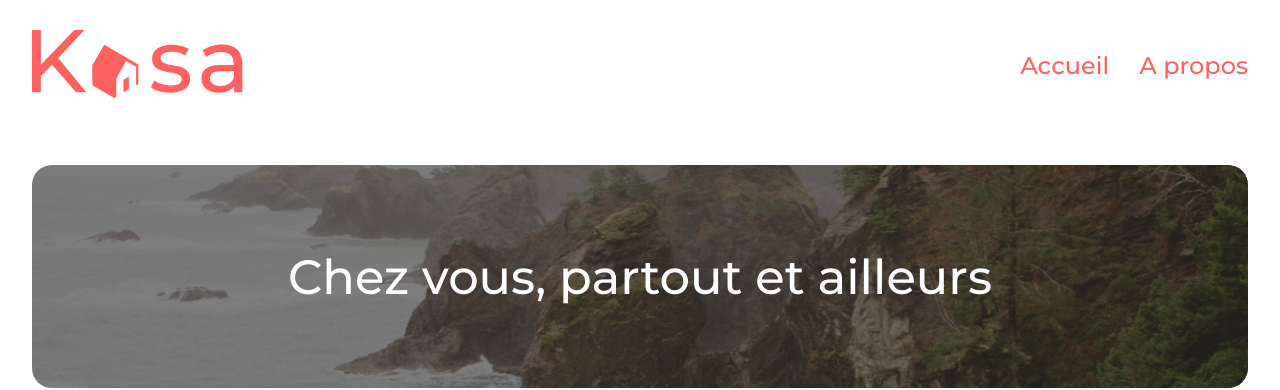
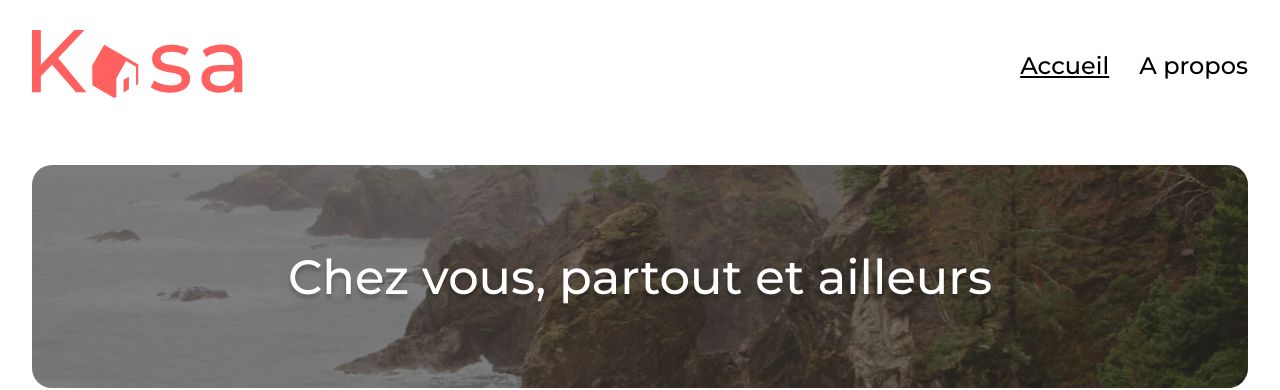
Before and after one commit to D-Sriver/Kasa, a React (Vite) app: page / in a window 1280 px wide. Shown: the top 390 px of the page. Built offline with nearby package versions, Linux system fonts and the light colour scheme.

Commit message:
🐛 Ajout link active style

```diff
--- a/src/components/Header.jsx
+++ b/src/components/Header.jsx
@@ -1,7 +1,8 @@
-import { Link } from 'react-router-dom'
+import { Link, useLocation } from 'react-router-dom'
 import logo from '../images/logo_kasa.svg'
 
 function Header() {
+	const location = useLocation()
 	return (
 		<header>
 			<div className="wrapper">
@@ -10,10 +11,10 @@ function Header() {
 				</Link>
 				<nav>
 					<ul>
-						<li>
+						<li className={location.pathname === '/' ? 'active' : ''}>
 							<Link to="/">Accueil</Link>
 						</li>
-						<li>
+						<li className={location.pathname === '/a-propos' ? 'active' : ''}>
 							<Link to="/a-propos">A propos</Link>
 						</li>
 					</ul>
--- a/src/styles/_header.scss
+++ b/src/styles/_header.scss
@@ -1,26 +1,35 @@
 header {
 	padding-top: 30px;
+
 	.wrapper {
 		display: flex;
 		align-items: center;
 		justify-content: space-between;
+
 		nav {
 			ul {
 				display: flex;
 				gap: 30px;
 				list-style: none;
+
 				li {
 					font-size: 24px;
 					line-height: 34px;
 					font-weight: 500;
-					color: $primary-color;
+					color: black;
+
+					&.active a {
+						text-decoration: underline;
+					}
 				}
 			}
 		}
+
 		@media screen and (max-width: $phone) {
 			.logo {
 				max-width: 140px;
 			}
+
 			nav ul li {
 				font-size: 12px;
 				line-height: 24px;
--- a/src/styles/_home.scss
+++ b/src/styles/_home.scss
@@ -29,10 +29,11 @@
 			left: 50%;
 			z-index: 2;
 			transform: translate(-80%, -50%);
+			stroke: black;
 			color: white;
 			font-size: 24px;
 			font-weight: 500;
-
+			text-shadow: 0px 4px 4px rgba(0, 0, 0, 0.25);
 			@media screen and (min-width: $tablette) {
 				font-size: 48px;
 				width: max-content;
```
